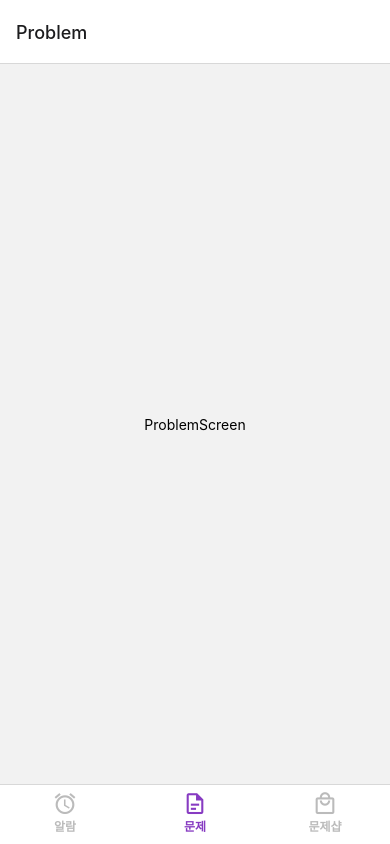
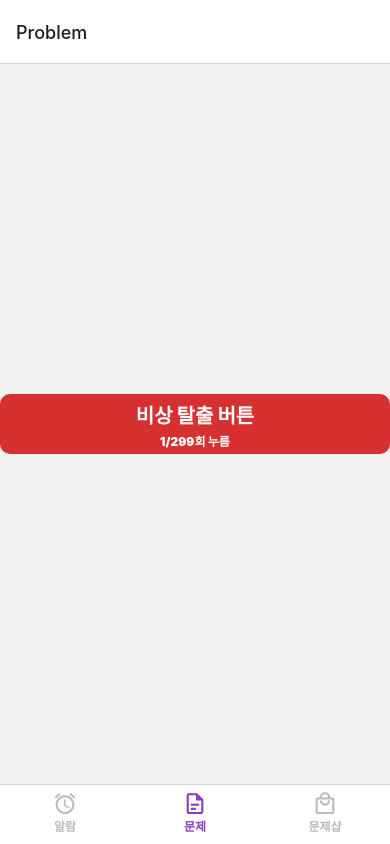
Before and after one commit to RN-Deep-Dive/Alarm, a React Native app: screen /Problem in a window 390 px wide. Built offline with nearby package versions, Linux system fonts and the light colour scheme.

Commit message:
#1 feat: MainBtn

```diff
--- /dev/null
+++ b/src/components/atoms/MainBtn.tsx
@@ -0,0 +1,57 @@
+import { View, Text } from "react-native";
+import React from "react";
+import styled from "styled-components/native";
+import { colors } from "../../constants/colors";
+
+const Btn = styled.TouchableOpacity`
+  background-color: ${(props) => {
+    if (props.color === "red") {
+      return colors.errorBackground;
+    } else if (props.color === "blue") {
+      return colors.blue;
+    } else if (props.color === "gray") {
+      return colors.btnGray;
+    } else if (props.color === "inactiveBlue") {
+      return colors.inactiveBlue;
+    }
+  }};
+  border-radius: 10px;
+  width: 100%;
+  height: 60px;
+  justify-content: center;
+  align-items: center;
+  gap: 3px;
+`;
+
+type Color = "red" | "blue" | "gray" | "inactiveBlue";
+
+interface MainBtnProps {
+  text?: string;
+  fontSize?: number;
+  color?: Color;
+  onPress: () => void;
+  subText?: string;
+}
+
+const MainBtn: React.FC<MainBtnProps> = ({
+  text = "버튼",
+  fontSize = 20,
+  color = "blue",
+  onPress,
+  subText = "",
+}) => {
+  return (
+    <Btn onPress={onPress} color={color}>
+      <Text style={{ fontSize: fontSize, color: "white", fontWeight: "900" }}>
+        {text}
+      </Text>
+      {subText.length > 0 && (
+        <Text style={{ fontSize: 12, color: "white", fontWeight: "900" }}>
+          {subText}
+        </Text>
+      )}
+    </Btn>
+  );
+};
+
+export default MainBtn;
--- a/src/constants/colors.ts
+++ b/src/constants/colors.ts
@@ -1,6 +1,10 @@
 // TODO: write documentation for colors and palette in own markdown file and add links from here
 
+import { PlatformColor } from "react-native";
+
 const palette: Record<string, string> = {
+  blue100: "#6494C6",
+  blue200: "#007DFF",
   purple: "#873BC2",
 
   neutral100: "#FFFFFF",
@@ -9,7 +13,7 @@ const palette: Record<string, string> = {
   // neutral400: "#B6ACA6",
   // neutral500: "#978F8A",
   neutral600: "#BBBBBB",
-  // neutral700: "#3C3836",
+  neutral700: "#ABB0BA",
   // neutral800: "#191015",
   neutral900: "#000000",
 
@@ -32,8 +36,8 @@ const palette: Record<string, string> = {
   // accent400: "#FBC878",
   // accent500: "#FFBB50",
 
-  // angry100: "#F2D6CD",
-  // angry500: "#C03403",
+  angry100: "#FF2F2F",
+  angry500: "#D63031",
 
   // overlay20: "rgba(25, 16, 21, 0.2)",
   // overlay50: "rgba(25, 16, 21, 0.5)",
@@ -46,41 +50,28 @@ export const colors = {
    * semantic names as much as possible.
    */
   palette,
-  /**
-   * A helper for making something see-thru.
-   */
+
   transparent: "rgba(0, 0, 0, 0)",
-  /**
-   * The default text color in many components.
-   */
+
   text: palette.neutral900,
-  /**
-   * Secondary text information.
-   */
+
   textDim: palette.neutral600,
-  /**
-   * The default color of the screen background.
-   */
+
+  btnGray: palette.neutral700,
+
   background: palette.neutral200,
-  /**
-   * The default border color.
-   */
+
   border: palette.neutral400,
-  /**
-   * The main tinting color.
-   */
+
   tint: palette.purple,
-  /**
-   * A subtle color used for lines.
-   */
+
   separator: palette.neutral300,
-  /**
-   * Error messages.
-   */
-  error: palette.angry500,
-  /**
-   * Error Background.
-   *
-   */
-  errorBackground: palette.angry100,
+
+  inactiveBlue: palette.blue100,
+
+  blue: palette.blue200,
+
+  error: palette.angry100,
+
+  errorBackground: palette.angry500,
 };
--- a/src/screens/ProblemScreen.tsx
+++ b/src/screens/ProblemScreen.tsx
@@ -1,10 +1,20 @@
 import { View, Text } from "react-native";
 import React from "react";
+import { NativeStackScreenProps } from "@react-navigation/native-stack";
+import MainBtn from "../components/atoms/MainBtn";
+import { colors } from "../constants/colors";
 
-const ProblemScreen = () => {
+const ProblemScreen: React.FC<
+  NativeStackScreenProps<any, "ProblemScreen">
+> = () => {
   return (
     <View style={{ flex: 1, justifyContent: "center", alignItems: "center" }}>
-      <Text>ProblemScreen</Text>
+      <MainBtn
+        text={"비상 탈출 버튼"}
+        onPress={() => {}}
+        subText={"1/299회 누름"}
+        color="red"
+      />
     </View>
   );
 };
```
Also changed, not shown: src/components/atoms/button.ts (deleted).
